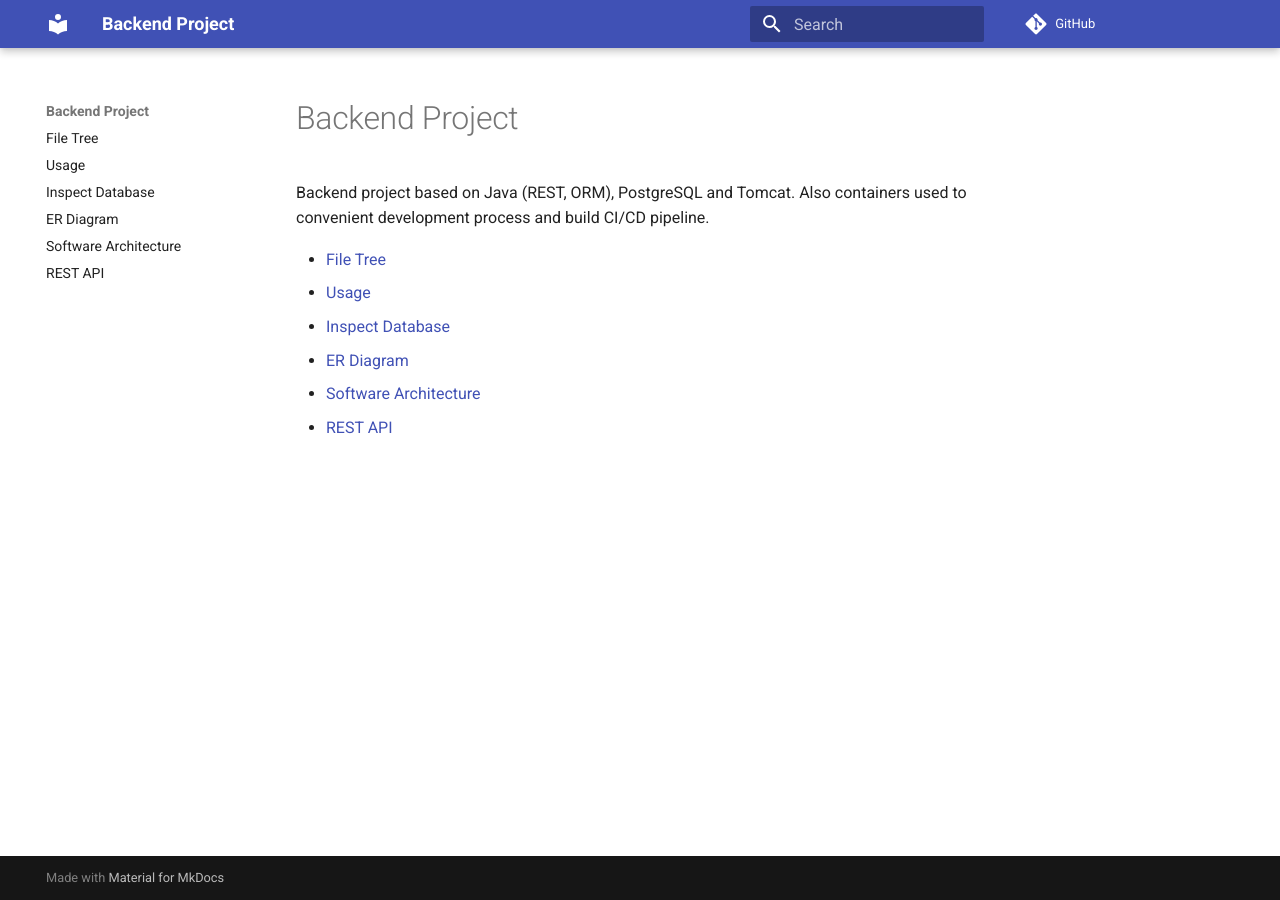
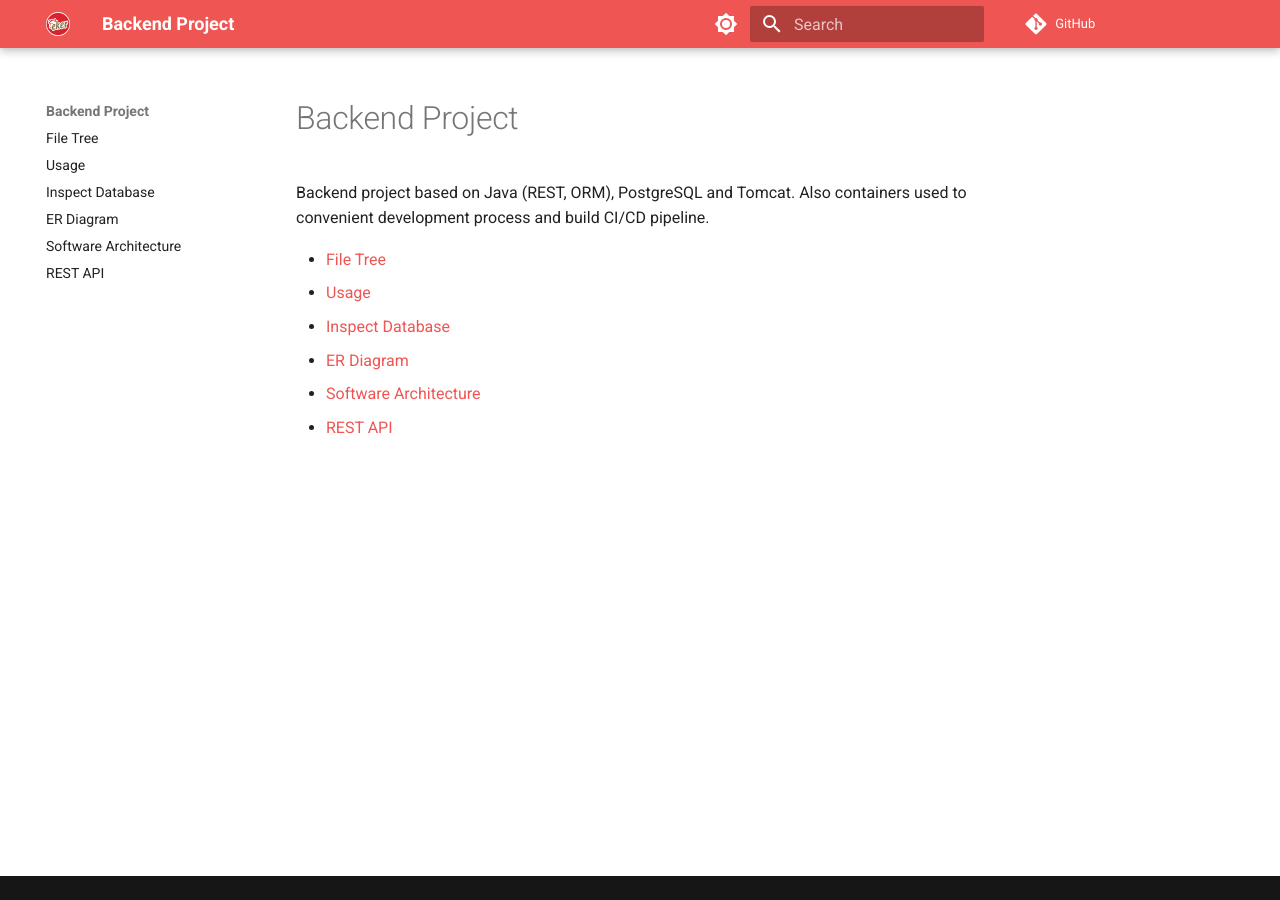
Before and after one commit to mehmetumit/backend-project, an MkDocs documentation site: the page built from docs/index.md, in a window 1280 px wide. Built offline with MkDocs 1.6.1 and Material for MkDocs 9.7.7, drawn with Linux system fonts in a browser that asks for light colours; comment, search, counter and statistics services are not loaded.

Commit message:
Mkdocs updated & Logo added for documentation web site

```diff
--- a/mkdocs.yml
+++ b/mkdocs.yml
@@ -1,7 +1,30 @@
 site_name: Backend Project
-theme: material
+theme:
+  name: material
+  logo: assets/logo.png
+  favicon: assets/logo.png
+  palette:
+    - scheme: default
+      toggle:
+        icon: material/brightness-7
+        name: Switch to dark mode
+      primary: red
+      accent: amber
+    - scheme: slate
+      toggle:
+        icon: material/brightness-4
+        name: Switch to light mode
+      primary: red
+      accent: amber
+  features:
+    - navigation.indexes
+    - navigation.instant
+    - navigation.top
+    - navigation.tracking
 
 docs_dir: ./docs
+extra:
+  generator: false
 nav:
   - File Tree: file-tree
   - Usage: usage
@@ -9,6 +32,7 @@ nav:
   - ER Diagram: ER
   - Software Architecture: arch
   - REST API: api
+
 site_dir: ./build
 site_url: https://mehmetumit.github.io/backend-project/
 repo_url: https://github.com/mehmetumit/backend-project
```
Also changed, not shown: docs/assets/logo.png (added).
